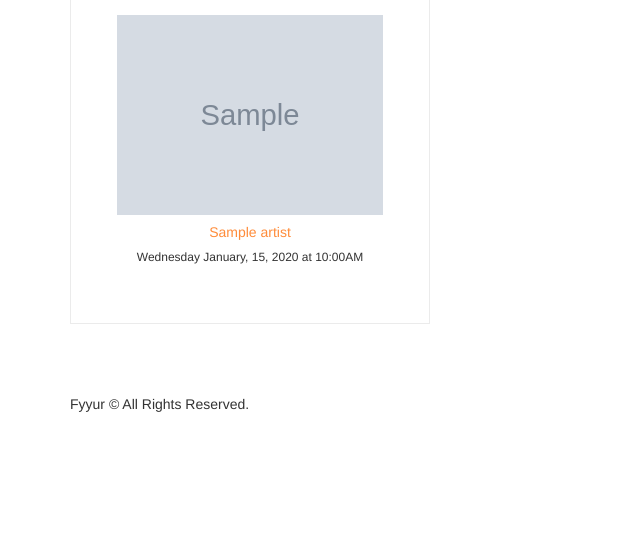
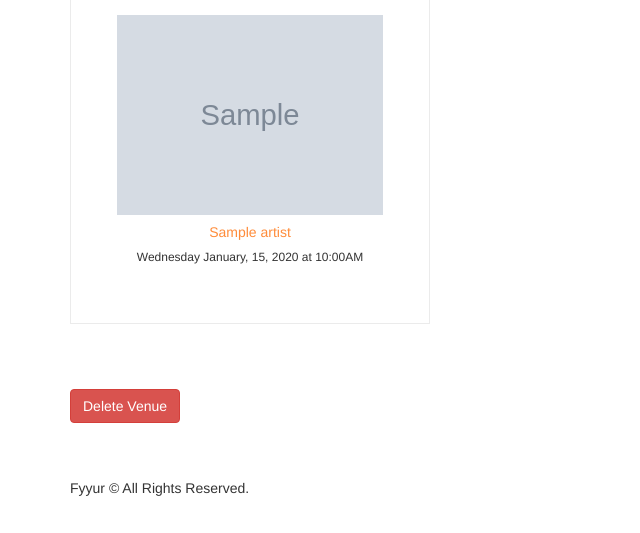
Before and after one commit to ChristianJB77/fyyur, a Flask app: page /venues/1 in a window 1280 px wide. Shown: the part 701-1234 px from the top of the page, without its empty margins (0-640 px from the left). Before the commit the page ends 1113 px from the top, so only its background shows below. Run offline with Flask 2, Linux system fonts and the light colour scheme; tables that the repository leaves empty hold one stand-in row (values such as "Sample post"); grey boxes marked "Sample" are stand-in pictures; some libraries are stand-ins or nearby versions.

Commit message:
Delete Venue

```diff
--- a/app.py
+++ b/app.py
@@ -5,7 +5,8 @@
 import json
 import dateutil.parser
 import babel
-from flask import Flask, render_template, request, Response, flash, redirect, url_for
+from flask import Flask, render_template, request, Response, flash, redirect, \
+                    url_for, jsonify
 from flask_moment import Moment
 from flask_sqlalchemy import SQLAlchemy
 from flask_migrate import Migrate
@@ -91,12 +92,16 @@ class Show(db.Model):
     id = db.Column(db.Integer, primary_key=True)
     #Own data
     start_time = db.Column(db.DateTime(), nullable=False)
-    #Foreign key
-    venue_id = db.Column(db.Integer, db.ForeignKey('venues.id'), nullable=False)
-    artist_id = db.Column(db.Integer, db.ForeignKey('artists.id'), nullable=False)
-    #Relationships
-    venues = db.relationship('Venue', backref=db.backref('shows', cascade='all, delete'))
-    artists = db.relationship('Artist', backref=db.backref('shows', cascade='all, delete'))
+    #Foreign key with cascading delete
+    venue_id = db.Column(db.Integer, db.ForeignKey('venues.id',
+                        ondelete='CASCADE'), nullable=False)
+    artist_id = db.Column(db.Integer, db.ForeignKey('artists.id',
+                        ondelete="CASCADE"), nullable=False)
+    #Relationships with cascading delete
+    venues = db.relationship('Venue', backref=db.backref('shows',
+        cascade='all,delete'), lazy='select')
+    artists = db.relationship('Artist', backref=db.backref('shows',
+        cascade='all,delete'), lazy='select')
     #Debugging print out formatting
     def __repr__(self):
         return f'<Show {self.id} {self.venue_id} {self.artist_id}>'
@@ -123,7 +128,7 @@ app.jinja_env.filters['datetime'] = format_datetime
 def index():
   return render_template('pages/home.html')
 
-
+# -----------------------------------------------------------------
 #  Venues
 #  ----------------------------------------------------------------
 """Venues overview"""
@@ -261,15 +266,21 @@ def create_venue_submission():
 
     return render_template('pages/home.html')
 
-
+"""Delete Venue"""
 @app.route('/venues/<venue_id>', methods=['DELETE'])
 def delete_venue(venue_id):
-  # TODO: Complete this endpoint for taking a venue_id, and using
-  # SQLAlchemy ORM to delete a record. Handle cases where the session commit could fail.
+    try:
+        #Cascading delete implemented in Model (Foreign Key and Relationships)
+        Venue.query.filter_by(id=venue_id).delete()
+        db.session.commit()
+        flash('Venue has been DELETED!')
+    except:
+        db.session.rollback()
+        flash('Error: Venue was NOT deleted!')
+    finally:
+        db.session.close()
 
-  # BONUS CHALLENGE: Implement a button to delete a Venue on a Venue Page, have it so that
-  # clicking that button delete it from the db then redirect the user to the homepage
-  return None
+    return redirect("/")
 
 #  Artists
 #  ----------------------------------------------------------------
--- a/templates/pages/show_venue.html
+++ b/templates/pages/show_venue.html
@@ -92,5 +92,27 @@
 		{% endfor %}
 	</div>
 </section>
+<section>
+	<button class="btn btn-danger" id="delete_venue" data-id="{{ venue.id }}">
+		Delete Venue
+	</button>
+</section>
+
+<script type="text/javascript">
+	const del_btn = document.getElementById('delete_venue');
+	del_btn.onclick = function(e) {
+		console.log('Delete function', e);
+		const id = e.target.dataset['id'];
+		fetch('/venues/' + id, {
+			method: 'DELETE'
+		})
+		.then(response => {
+			window.location.href = response.url;
+		})
+		.catch(error => {
+			console.log(error);
+		})
+	}
+</script>
 
 {% endblock %}
```
Also changed, not shown: migrations/versions/71df34e464c7_.py (added, +34 -0 lines).
